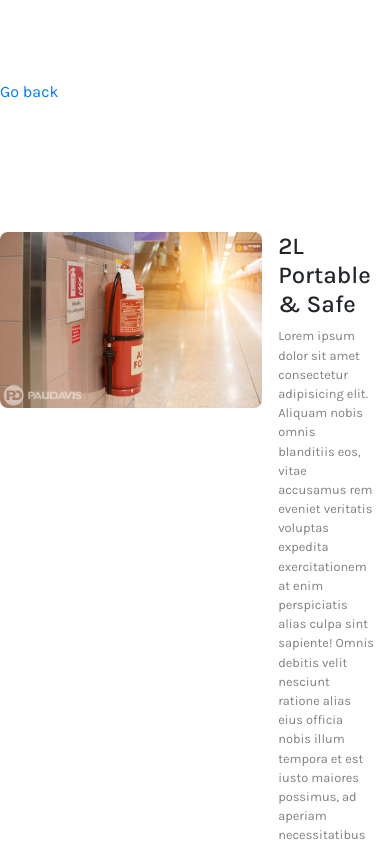
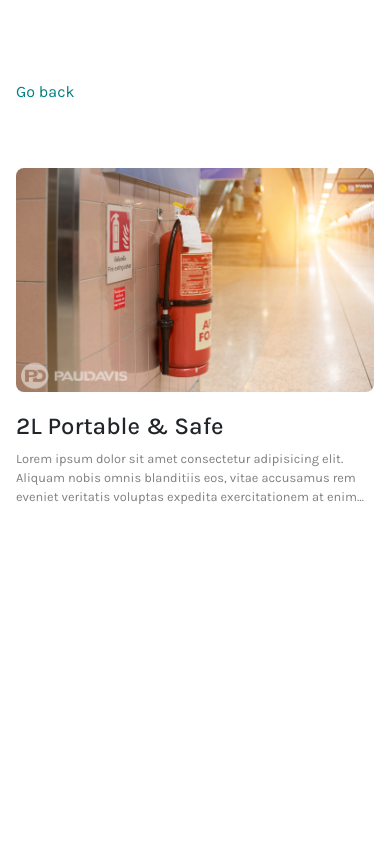
Before and after one commit to Boluwatife2904/extinguisher-lender, a Nuxt app: page /my-items in a window 390 px wide. Shown: the top 844 px of the page. Built offline with nearby package versions, Linux system fonts and the light colour scheme; what v-calendar would draw is missing.

Commit message:
Fixing of responsiveness of cards used

```diff
--- a/components/LargeCard.vue
+++ b/components/LargeCard.vue
@@ -21,7 +21,6 @@
 <style scoped>
 .card {
   width: 31.5%;
-  height: 25rem;
   border: none;
   overflow: hidden;
   padding: 0;
@@ -31,7 +30,7 @@
 }
 
 .image {
-  height: 65%;
+  height: 16rem;
   border-radius: 0.5rem;
 }
 
--- a/components/MyItem.vue
+++ b/components/MyItem.vue
@@ -17,18 +17,42 @@
 <style scoped>
 .item-container {
   display: flex;
-  margin: 3rem 0;
+  margin: 1rem 0;
+  gap: 20px;
 }
-.text-container {
-  padding: 0 1rem;
-}
+
 img {
   width: 17.5rem;
   border-radius: 0.5rem;
   height: 11rem;
 }
+
 p {
   font-size: 0.8rem;
   color: grey;
+  display: -webkit-box;
+  -webkit-box-orient: vertical;
+  overflow: hidden;
+}
+
+@media screen and (max-width: 1200px) {
+  p {
+    -webkit-line-clamp: 7;
+  }
+}
+
+@media screen and (max-width: 576px) {
+  .item-container {
+    flex-direction: column;
+  }
+
+  img {
+    height: 14rem;
+    width: 100%;
+  }
+
+  p {
+    -webkit-line-clamp: 3;
+  }
 }
 </style>
--- a/components/ReviewCard.vue
+++ b/components/ReviewCard.vue
@@ -1,36 +1,41 @@
 <template>
   <div class="review-card">
     <div class="image-container">
-            <img :src="review.picture.large" alt="">
+      <img :src="review.picture.large" alt="review image" />
     </div>
-        <div class="text-container" >
-            <h6>{{review.login.username}}</h6>
-            <p>Lorem ipsum dolor, sit amet consectetur adipisicing elit. Repellendus quam magni beatae possimus debitis.</p>
+    <div class="text-container">
+      <h6>{{ review.login.username }}</h6>
+      <p>
+        Lorem ipsum dolor, sit amet consectetur adipisicing elit. Repellendus
+        quam magni beatae possimus debitis.
+      </p>
     </div>
   </div>
 </template>
 
 <script>
 export default {
-        props: ['review'],
-    }
+  props: ["review"],
+};
 </script>
 
 <style scoped>
 .review-card {
   margin-top: 1.5rem;
-        height: 4rem;
   display: flex;
 }
+
 .text-container {
-        margin-left: 2rem
+  margin-left: 2rem;
 }
+
 img {
   width: 4rem;
   height: 4rem;
   border-radius: 100%;
 }
+
 p {
-        color: grey
+  color: grey;
 }
 </style>
--- a/layouts/no-nav.vue
+++ b/layouts/no-nav.vue
@@ -1,6 +1,6 @@
 <template>
   <div class="container no-nav">
-    <nuxt-link to="/">Go back</nuxt-link>
+    <nuxt-link to="/" class="previous">Go back</nuxt-link>
     <Nuxt />
   </div>
 </template>
@@ -23,7 +23,12 @@
 }
 
 .no-nav {
-  padding: 5rem 0;
+  padding: 5rem 1rem;
+}
+
+.previous {
+  color: teal !important;
+  text-decoration: none !important;
 }
 
 </style>
--- a/pages/my-items.vue
+++ b/pages/my-items.vue
@@ -16,6 +16,6 @@
 
 <style scoped>
 .container {
-  padding: 5rem 0;
+  padding: 3rem 0;
 }
 </style>
--- a/pages/products/_id.vue
+++ b/pages/products/_id.vue
@@ -144,4 +144,20 @@
 .padding {
   padding: 10rem 0;
 }
+
+@media screen and (max-width: 768px) {
+  .hero-container {
+    flex-direction: column;
+  }
+
+  .image,
+  .info-box {
+    width: 100%;
+  }
+
+  .image {
+    height: 20rem;
+    border-radius: 0.5rem 0.5rem 0 0;
+  }
+}
 </style>
```
Lines whose indentation alone changed are shown as unchanged.
